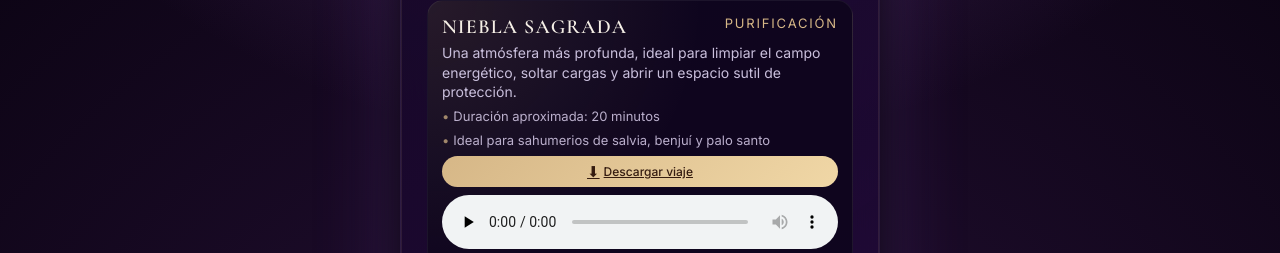
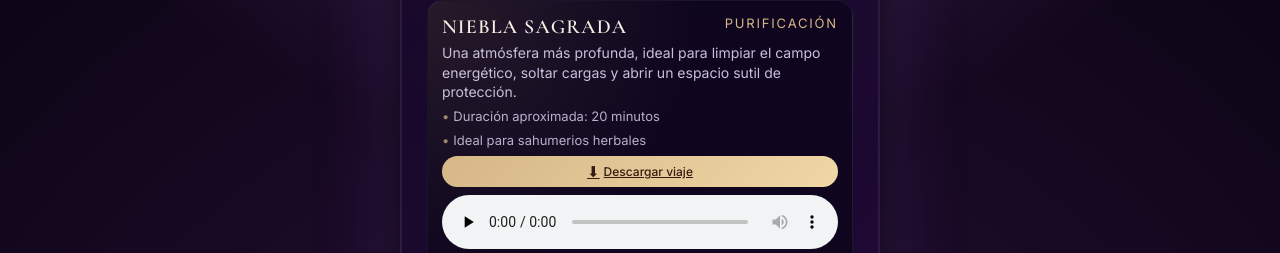
Before and after one commit to espiritusonico/espiritu-sonico-viajes, a plain HTML site: page index.html in a window 1280 px wide. Shown: the part 688-941 px from the top of the page. Drawn offline with nearby package versions, Linux system fonts and the light colour scheme.

Commit message:
Actualizar index.html

```diff
--- a/index.html
+++ b/index.html
@@ -453,7 +453,7 @@
     </p>
     <div class="meta">
       <span class="meta-dot">Duración aproximada: 20 minutos</span>
-      <span class="meta-dot">Ideal para sahumerios de salvia, benjuí y palo santo</span>
+      <span class="meta-dot">Ideal para sahumerios herbales</span>
     </div>
 
     <div class="botones">
```
